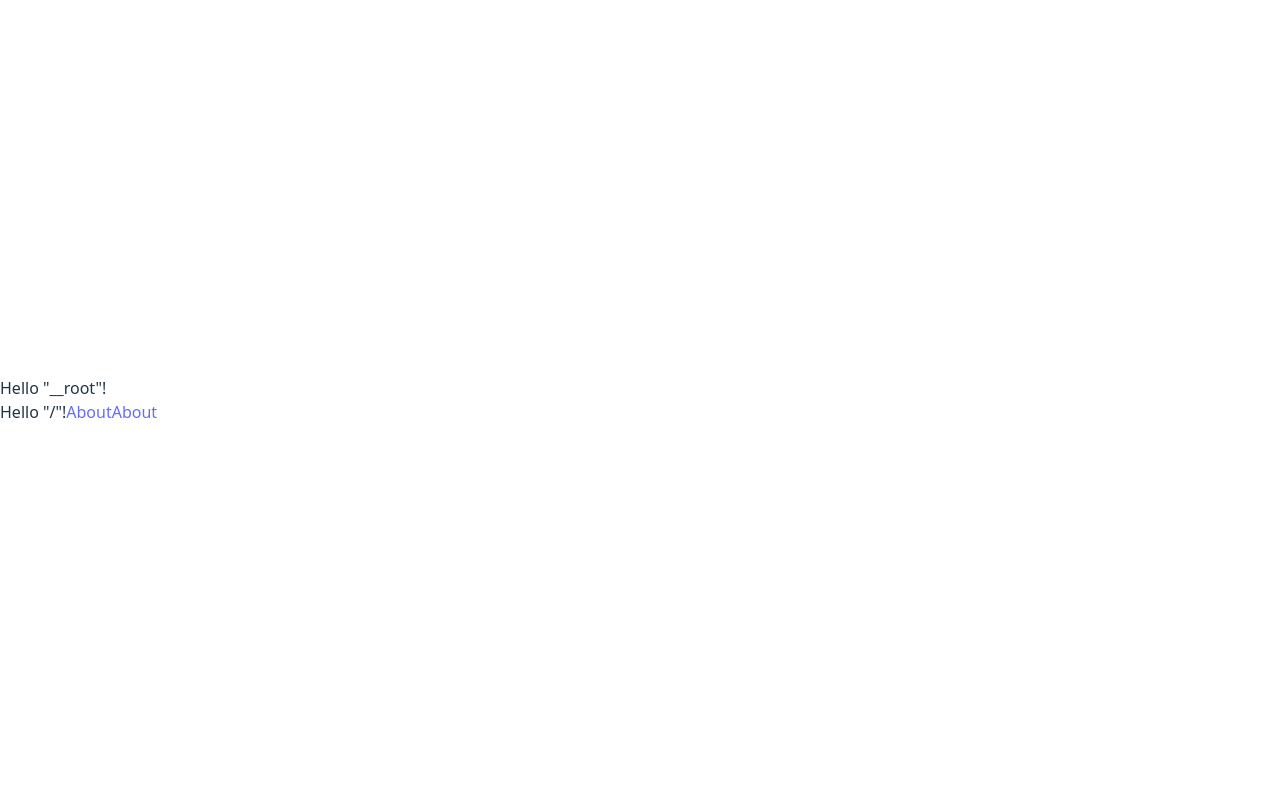
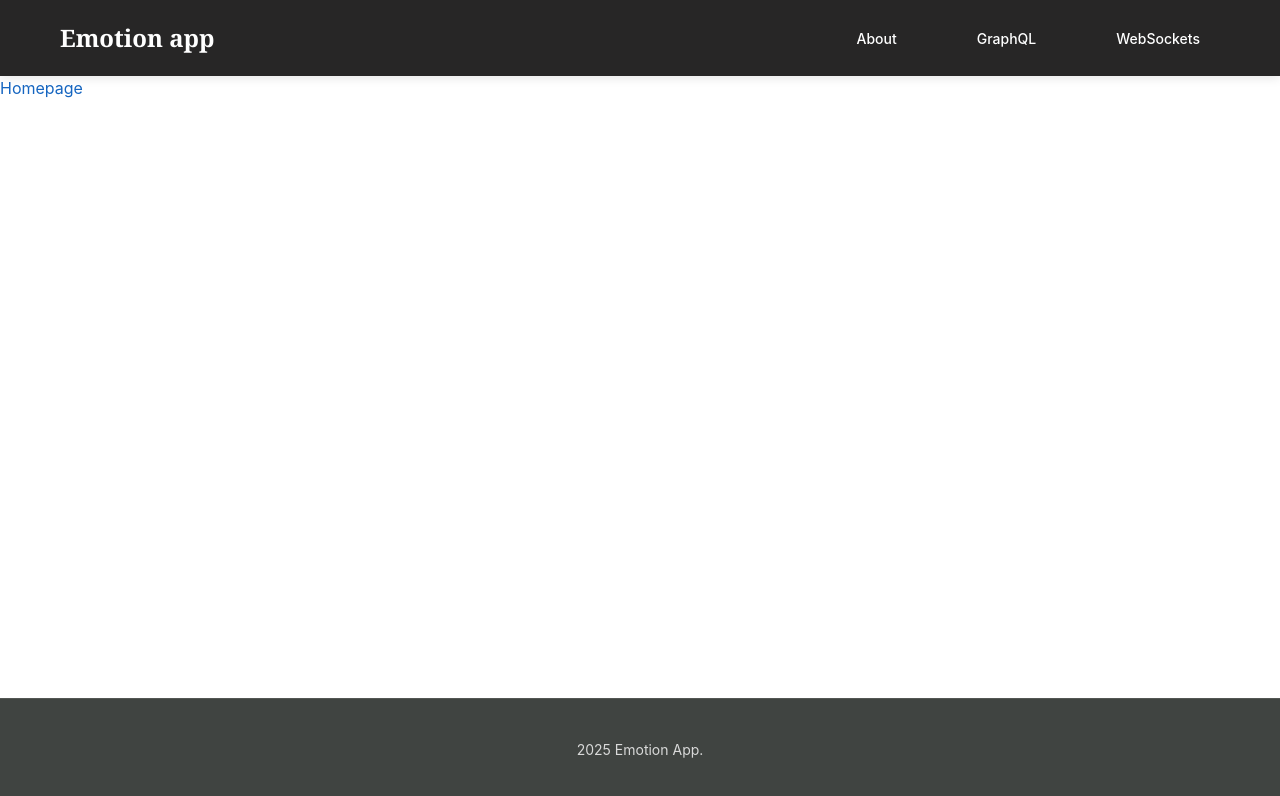
Before and after one commit to nikitazapekin/innowise-internship-task4, a React (Vite) app: page / in a window 1280 px wide. Shown: the top 796 px of the page. Built offline with nearby package versions, Linux system fonts and the light colour scheme.

Commit message:
feat(layout): Add layout

```diff
--- /dev/null
+++ b/src/components/Footer/index.tsx
@@ -0,0 +1,44 @@
+import styled from "@emotion/styled";
+
+const Footer = () => {
+  const currentYear = new Date().getFullYear();
+
+  return (
+    <StyledFooter>
+      <Container>
+        <FooterContent>
+          <Copyright>{currentYear} Emotion App.</Copyright>
+        </FooterContent>
+      </Container>
+    </StyledFooter>
+  );
+};
+
+const StyledFooter = styled.footer`
+  background-color: ${(props) => props.theme.colors.secondary};
+  color: ${(props) => props.theme.colors.white};
+  padding: ${(props) => props.theme.spaces.md}px 0;
+  margin-top: auto;
+  border-top: 1px solid rgba(255, 255, 255, 0.1);
+`;
+
+const Container = styled.div`
+  max-width: ${(props) => props.theme.containers.md}px;
+  margin: 0 auto;
+  padding: 0 ${(props) => props.theme.spaces.sm}px;
+`;
+
+const FooterContent = styled.div`
+  display: flex;
+  justify-content: space-between;
+  align-items: center;
+`;
+
+const Copyright = styled.p`
+  font-family: ${(props) => props.theme.fontFamilies.primary};
+  font-size: ${(props) => props.theme.fontSizes.xxs}px;
+  color: rgba(255, 255, 255, 0.8);
+  margin: 0 auto;
+`;
+
+export default Footer;
--- /dev/null
+++ b/src/components/Header/index.tsx
@@ -0,0 +1,125 @@
+import styled from "@emotion/styled";
+import { Link } from "@tanstack/react-router";
+
+const Header = () => {
+  return (
+    <StyledHeader>
+      <Container>
+        <LogoContainer>
+          <LogoLink to="/">
+            <LogoText>Emotion app</LogoText>
+          </LogoLink>
+        </LogoContainer>
+
+        <Nav>
+          <NavList>
+            <NavItem>
+              <NavLink to="/about" activeOptions={{ exact: true }}>
+                About
+              </NavLink>
+            </NavItem>
+            <NavItem>
+              <NavLink to="/graphql">GraphQL</NavLink>
+            </NavItem>
+            <NavItem>
+              <NavLink to="/websockets">WebSockets</NavLink>
+            </NavItem>
+          </NavList>
+        </Nav>
+      </Container>
+    </StyledHeader>
+  );
+};
+
+const StyledHeader = styled.header`
+  background-color: ${(props) => props.theme.colors.primary};
+  color: ${(props) => props.theme.colors.white};
+  padding: ${(props) => props.theme.spaces.sm}px 0;
+  position: sticky;
+  top: 0;
+  z-index: 1000;
+  box-shadow: 0 2px 10px rgba(0, 0, 0, 0.1);
+`;
+
+const Container = styled.div`
+  max-width: ${(props) => props.theme.containers.md}px;
+  margin: 0 auto;
+  padding: 0 ${(props) => props.theme.spaces.sm}px;
+  display: flex;
+  justify-content: space-between;
+  align-items: center;
+`;
+
+const LogoContainer = styled.div`
+  display: flex;
+  align-items: center;
+`;
+
+const LogoLink = styled(Link)`
+  display: flex;
+  align-items: baseline;
+  gap: ${(props) => props.theme.spaces.xxs}px;
+  text-decoration: none;
+  transition: opacity 0.2s ease;
+
+  &:hover {
+    opacity: 0.9;
+  }
+`;
+
+const LogoText = styled.span`
+  font-family: ${(props) => props.theme.fontFamilies.secondary};
+  font-size: ${(props) => props.theme.fontSizes.sm}px;
+  font-weight: bold;
+  color: ${(props) => props.theme.colors.white};
+`;
+
+const Nav = styled.nav``;
+
+const NavList = styled.ul`
+  display: flex;
+  gap: ${(props) => props.theme.spaces.md}px;
+  list-style: none;
+  margin: 0;
+  padding: 0;
+`;
+
+const NavItem = styled.li`
+  position: relative;
+`;
+
+const NavLink = styled(Link)`
+  color: ${(props) => props.theme.colors.white};
+  text-decoration: none;
+  font-family: ${(props) => props.theme.fontFamilies.primary};
+  font-size: ${(props) => props.theme.fontSizes.xxs}px;
+  font-weight: 500;
+  padding: ${(props) => props.theme.spaces.xxs}px ${(props) => props.theme.spaces.sm}px;
+  border-radius: 4px;
+  transition: all 0.3s ease;
+  position: relative;
+
+  &:hover {
+    background-color: rgba(255, 255, 255, 0.1);
+    transform: translateY(-1px);
+  }
+
+  &[data-status="active"] {
+    background-color: ${(props) => props.theme.colors.main};
+    color: ${(props) => props.theme.colors.white};
+
+    &::after {
+      content: "";
+      position: absolute;
+      bottom: -6px;
+      left: 50%;
+      transform: translateX(-50%);
+      width: 4px;
+      height: 4px;
+      background-color: ${(props) => props.theme.colors.white};
+      border-radius: 50%;
+    }
+  }
+`;
+
+export default Header;
--- /dev/null
+++ b/src/components/Layout/index.tsx
@@ -0,0 +1,20 @@
+import React from "react";
+
+import Footer from "../Footer";
+import Header from "../Header";
+
+interface LayoutProps {
+  children: React.ReactNode;
+}
+
+const Layout: React.FC<LayoutProps> = ({ children }) => {
+  return (
+    <div className="wrapper">
+      <Header />
+      <main className="content">{children}</main>
+      <Footer />
+    </div>
+  );
+};
+
+export default Layout;
--- a/src/main.tsx
+++ b/src/main.tsx
@@ -1,13 +1,11 @@
 import React from "react";
 import ReactDOM from "react-dom/client";
-import { Global, ThemeProvider } from "@emotion/react";
+import { css, Global, ThemeProvider } from "@emotion/react";
 import { createRouter, RouterProvider } from "@tanstack/react-router";
 
 import { resetStyles } from "./styles/reset-styles";
+import { emotionTheme, globalStyles } from "./styles/theme";
 import { routeTree } from "./routeTree.gen";
-import theme from "./theme";
-
-import "./index.css";
 
 const router = createRouter({ routeTree });
 
@@ -19,8 +17,13 @@ declare module "@tanstack/react-router" {
 
 ReactDOM.createRoot(document.getElementById("root")!).render(
   <React.StrictMode>
-    <ThemeProvider theme={theme}>
+    <ThemeProvider theme={emotionTheme}>
       <Global styles={resetStyles} />
+      <Global
+        styles={css`
+          ${globalStyles.global(emotionTheme)}
+        `}
+      />
       <RouterProvider router={router} />
     </ThemeProvider>
   </React.StrictMode>
--- /dev/null
+++ b/src/pages/About/index.tsx
@@ -0,0 +1,5 @@
+const About = () => {
+  return <></>;
+};
+
+export default About;
--- /dev/null
+++ b/src/pages/Homepage/index.tsx
@@ -0,0 +1,7 @@
+import Layout from "../../components/Layout";
+
+const Homepage = () => {
+  return <Layout>Homepage</Layout>;
+};
+
+export default Homepage;
--- a/src/routes/__root.tsx
+++ b/src/routes/__root.tsx
@@ -7,7 +7,6 @@ export const Route = createRootRoute({
 function RootComponent() {
   return (
     <>
-      <div>Hello "__root"!</div>
       <Outlet />
     </>
   );
--- a/src/routes/index.tsx
+++ b/src/routes/index.tsx
@@ -1,15 +1,7 @@
-import { createFileRoute, Link } from "@tanstack/react-router";
+import { createFileRoute } from "@tanstack/react-router";
+
+import Homepage from "../pages/Homepage";
 
 export const Route = createFileRoute("/")({
-  component: RouteComponent,
+  component: Homepage,
 });
-
-function RouteComponent() {
-  return (
-    <div>
-      Hello "/"!
-      <Link to="/about">About</Link>
-      <Link to="/todo">About</Link>
-    </div>
-  );
-}
--- a/src/theme.ts
+++ b/src/styles/theme.ts
@@ -9,6 +9,7 @@ export const emotionTheme: Theme = {
     main: "#1976d2",
     light: "#42a5f5",
     dark: "#1565c0",
+    white: "#fff",
   },
   fontFamilies: {
     primary: '"Inter", sans-serif',
@@ -62,7 +63,6 @@ export const themeUtils = {
     lg: `max-width: ${emotionTheme.containers.lg}px`,
   },
 };
-
 export const globalStyles = {
   global: (theme: Theme) => `
     * {
@@ -72,16 +72,15 @@ export const globalStyles = {
     }
 
     html {
-      font-size: 16px;
+      font-size: ${theme.fontSizes.xs};
       font-family: ${theme.fontFamilies.primary};
-      line-height: 1.5;
+
     }
 
     body {
       color: ${theme.colors.dark};
-      background-color: #ffffff;
-      -webkit-font-smoothing: antialiased;
-      -moz-osx-font-smoothing: grayscale;
+      background-color: ${theme.colors.white};
+
     }
 
     h1, h2, h3, h4, h5, h6 {
@@ -113,9 +112,6 @@ export const globalStyles = {
     }
 
 
-    code, pre {
-      font-family: ${theme.fontFamilies.monospace};
-    }
 
     a {
       color: ${theme.colors.primary};
@@ -133,6 +129,22 @@ export const globalStyles = {
       margin: 0 auto;
       padding: 0 20px;
     }
+
+
+    .wrapper {
+      flex: 1 0 auto;
+      display: flex;
+      flex-direction: column;
+      min-height: 100vh;
+
+    }
+
+    .content {
+      flex: 1 1 auto;
+      display: flex;
+      flex-direction: column;
+    }
+
   `,
 
   mixins: {
--- a/src/types/emotion.d.ts
+++ b/src/types/emotion.d.ts
@@ -10,6 +10,7 @@ declare module "@emotion/react" {
       main: string;
       light: string;
       dark: string;
+      white: string;
     };
     fontFamilies: {
       primary: string;
```
